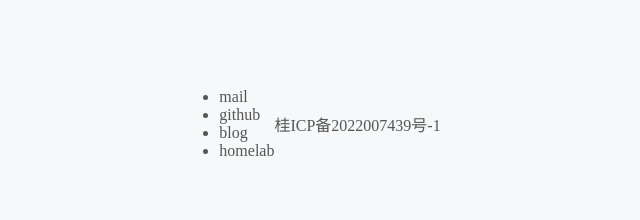
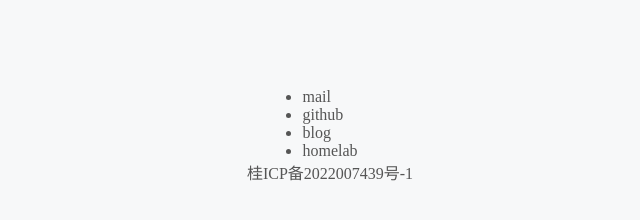
Before and after one commit to zouzonghua/zouzonghua.github.io, a plain HTML site: page index.html in a window 1280 px wide. Shown: the whole page, without its empty margins (310-950 px from the left). Drawn offline with Linux system fonts and the light colour scheme.

Commit message:
Update index.html

```diff
--- a/index.html
+++ b/index.html
@@ -19,20 +19,24 @@
         padding: 0;
         margin: 0;
       }
+      html {
+        height: 100%;
+      }
+      body {
+        display: flex;
+        align-items: center;
+        flex-direction: column;
+        justify-content: space-between;
+        margin-top: 88px;
+        background: var(--light-mode-bg-color);
+        color: #555;
+      }
 
       a {
         text-decoration: none;
         color: #555;
       }
 
-      body {
-        display: flex;
-        align-items: center;
-        justify-content: center;
-        margin-top: 88px;
-        background: var(--light-mode-bg-color);
-        color: #555;
-      }
 
       /*=============== THEME ===============*/
 
```
